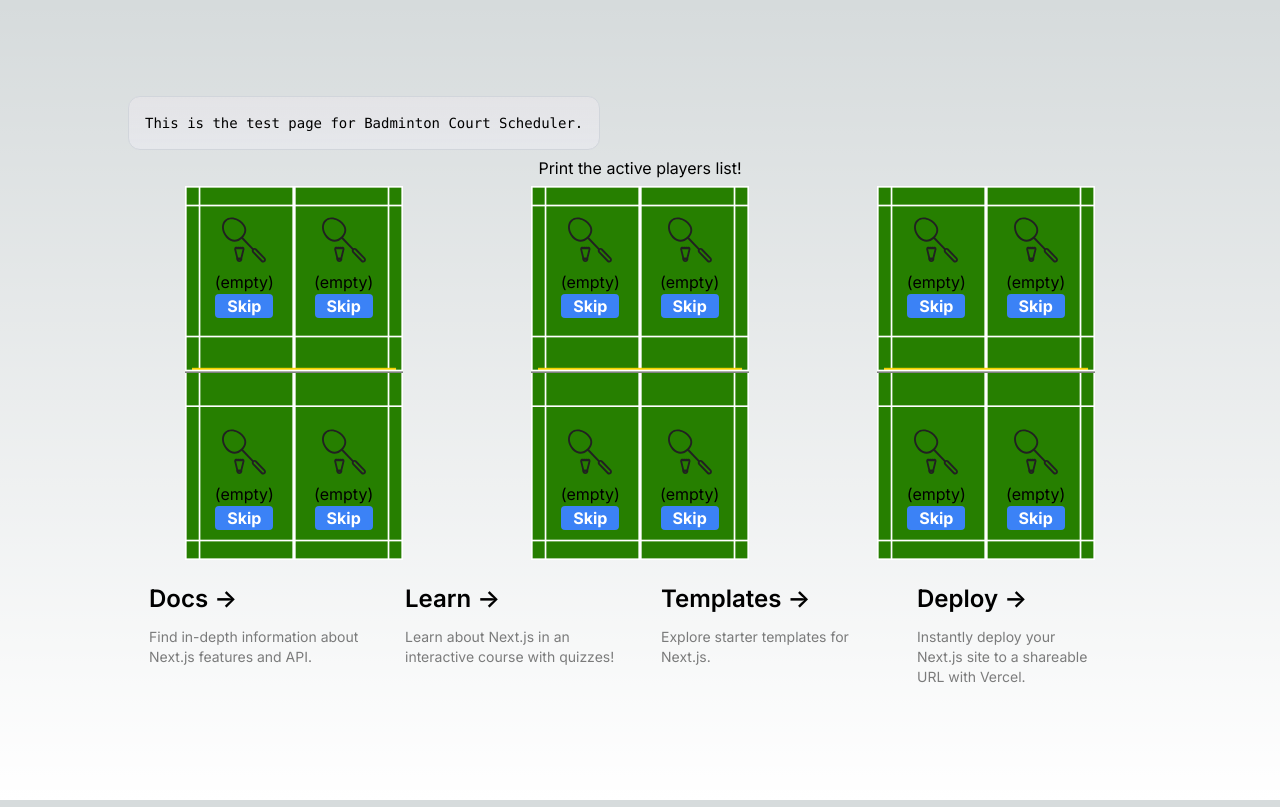
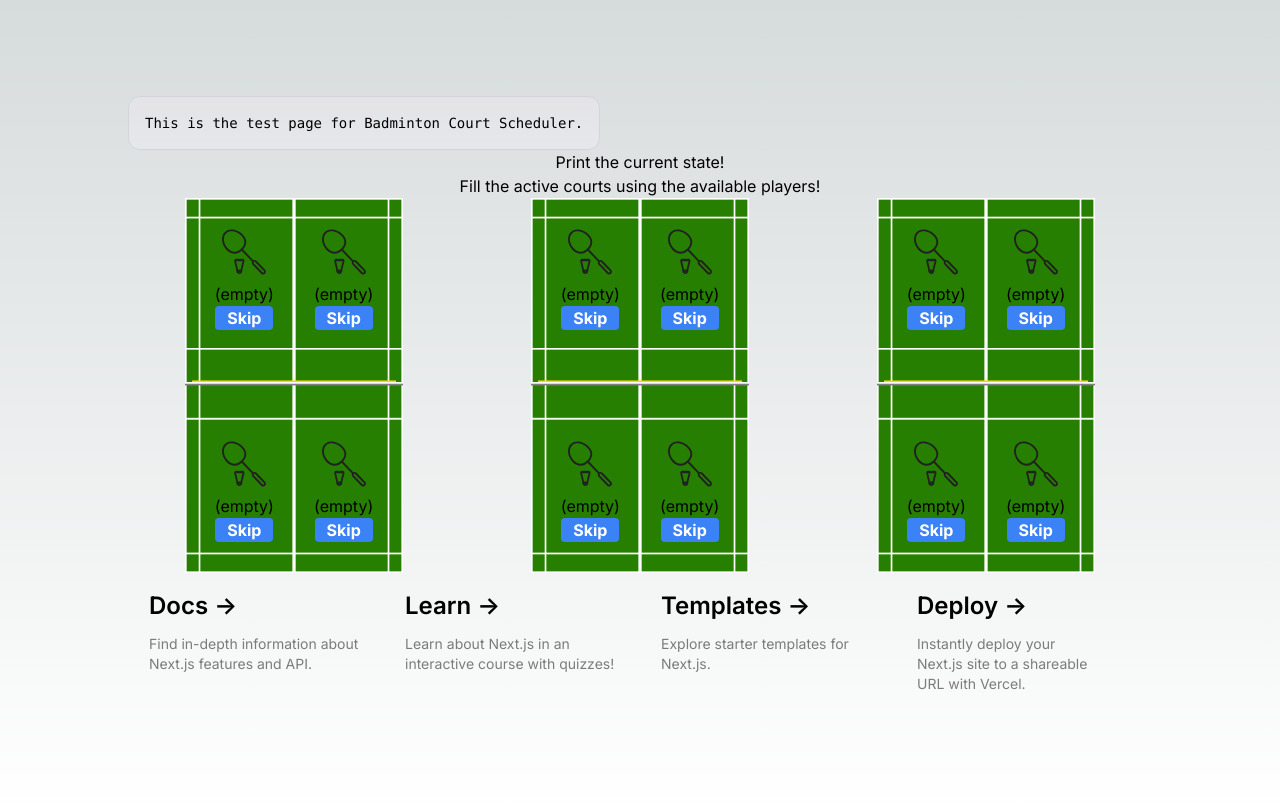
Before and after one commit to JadenBalogh/badminton-court-scheduler, a Next.js app: page / in a window 1280 px wide. Built offline with nearby package versions, Linux system fonts and the light colour scheme.

Commit message:
Implement dynamic court updating

```diff
--- /dev/null
+++ b/app/active-courts.tsx
@@ -0,0 +1,18 @@
+import { Court } from '../types/types';
+import CourtDisplay from "./court";
+
+type ActiveCourtsProps = {
+  courts: Court[];
+}
+
+export default function ActiveCourts({ courts }: ActiveCourtsProps) {
+  return (
+    <div className="relative flex w-full justify-center gap-x-32">
+      {
+        courts.map((court) => {
+          return <CourtDisplay key={court.id} court={court} />
+        })
+      }
+    </div>
+  );
+}
--- a/app/page.tsx
+++ b/app/page.tsx
@@ -1,7 +1,7 @@
 'use client'
 
 import { Player, Court } from '../types/types'
-import CourtDisplay from "./court";
+import ActiveCourts from './active-courts';
 import React, { useState, useEffect } from 'react';
 
 export default function Home() {
@@ -19,7 +19,7 @@ export default function Home() {
       setActivePlayers([]);
 
       let playerID = 0;
-      let lines = text.split(/[\r\n]+/)
+      let lines = text.split(/[\r\n]+/);
 
       for (let line of lines) {
         let fields = line.split(',');
@@ -29,7 +29,7 @@ export default function Home() {
           skillLevel: Number(fields[1])
         };
 
-        setActivePlayers(a => [...a, player])
+        setActivePlayers(a => [...a, player]);
 
         playerID++;
       }
@@ -42,21 +42,44 @@ export default function Home() {
           players: []
         };
 
-        setActiveCourts(a => [...a, court])
+        setActiveCourts(a => [...a, court]);
       }
     }
   }, []);
 
-  function handleClick() {
-    console.log(activePlayers);
+  function fillActiveCourts() {
+    let newActiveCourts: Court[] = [];
+
+    for (let i = 0; i < 4 * COURT_COUNT; i++) {
+      let courtIdx = Math.floor(i / 4);
+      let courtPlayerIdx = i % 4;
+
+      if (courtIdx >= activeCourts.length) {
+        break;
+      }
+
+      if (!newActiveCourts[courtIdx]) {
+        newActiveCourts.push({
+          id: courtIdx,
+          players: []
+        })
+      }
+
+      if (i < activePlayers.length) {
+        newActiveCourts[courtIdx].players[courtPlayerIdx] = activePlayers[i];
+        console.log(`Setting [Court ${courtIdx}, Player ${courtPlayerIdx}] = ${activePlayers[i].name}`);
+      }
+    }
+
+    setActiveCourts(newActiveCourts);
+    console.log("Filled active courts.");
   }
 
-  function renderActiveCourts() {
-    let result = [];
-    for (let activeCourt of activeCourts) {
-      result.push(<CourtDisplay key={activeCourt.id} court={activeCourt} />)
-    }
-    return result;
+  function printState() {
+    console.log("Players:");
+    console.log(activePlayers);
+    console.log("Courts:");
+    console.log(activeCourts);
   }
 
   return (
@@ -67,13 +90,17 @@ export default function Home() {
         </p>
       </div>
 
-      <button onClick={() => handleClick()}>
-        Print the active players list!
-      </button>
+      <div className="flex flex-col">
+        <button onClick={() => printState()}>
+          Print the current state!
+        </button>
 
-      <div className="relative flex w-full justify-center gap-x-32">
-        {renderActiveCourts()}
+        <button onClick={() => fillActiveCourts()}>
+          Fill the active courts using the available players!
+        </button>
       </div>
+
+      <ActiveCourts courts={activeCourts} />
 
       <div className="mb-32 grid text-center lg:max-w-5xl lg:w-full lg:mb-0 lg:grid-cols-4 lg:text-left">
         <a
```
Also changed, not shown: public/test-data.txt.
